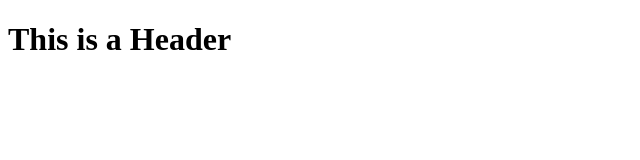
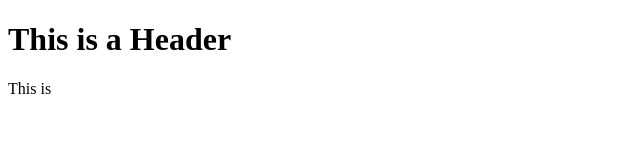
Before and after one commit to ycho8010/git-test, a plain HTML site: page index.html in a window 1280 px wide. Shown: the full height of the page, 0-640 px from the left. Drawn offline with Linux system fonts and the light colour scheme.

Commit message:
Second commit

```diff
--- a/index.html
+++ b/index.html
@@ -2,5 +2,6 @@
 <html>
     <body>
         <h1>This is a Header</h1>
+        <p>This is </p>
     </body>
 </html>
```
